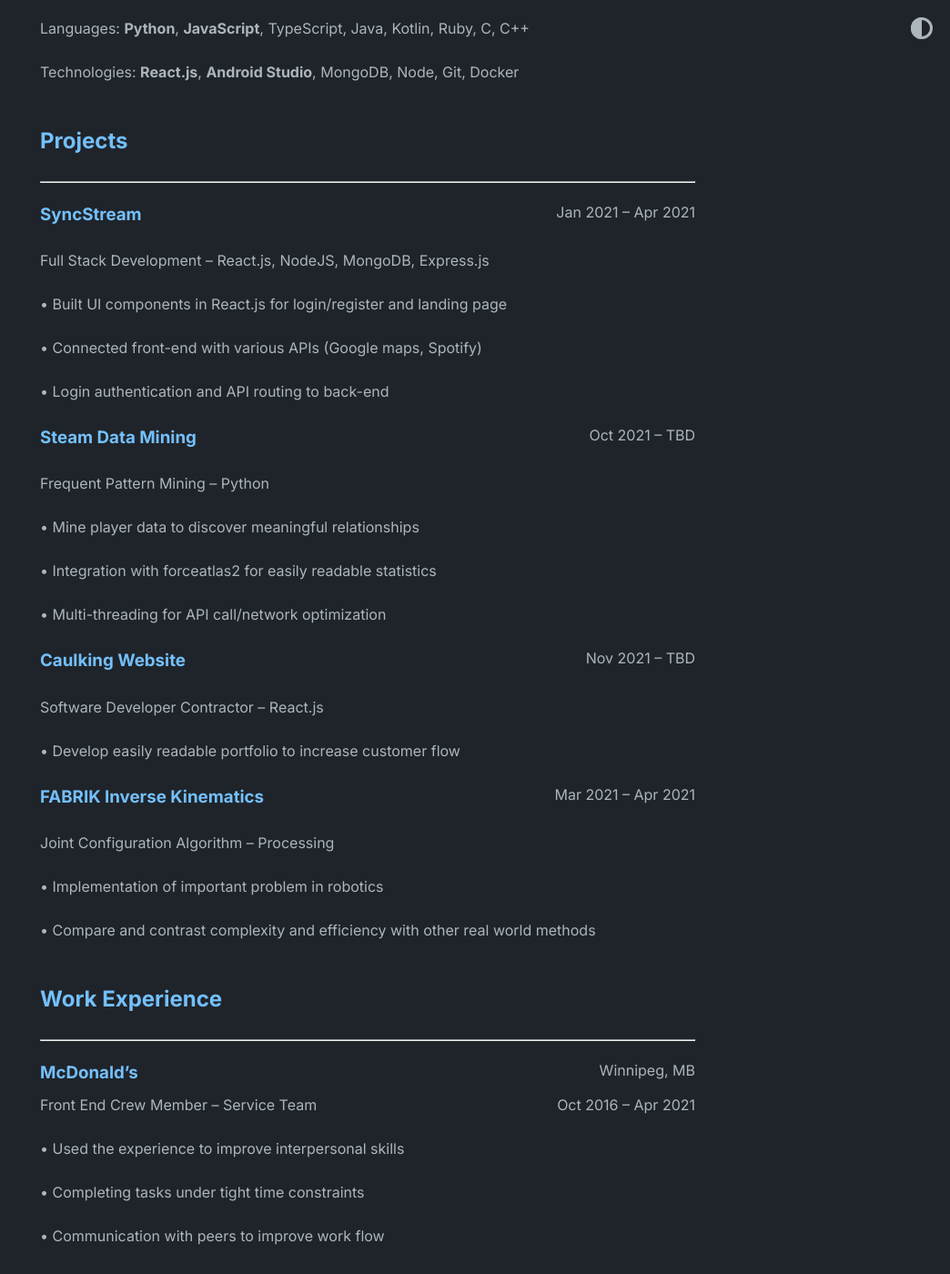
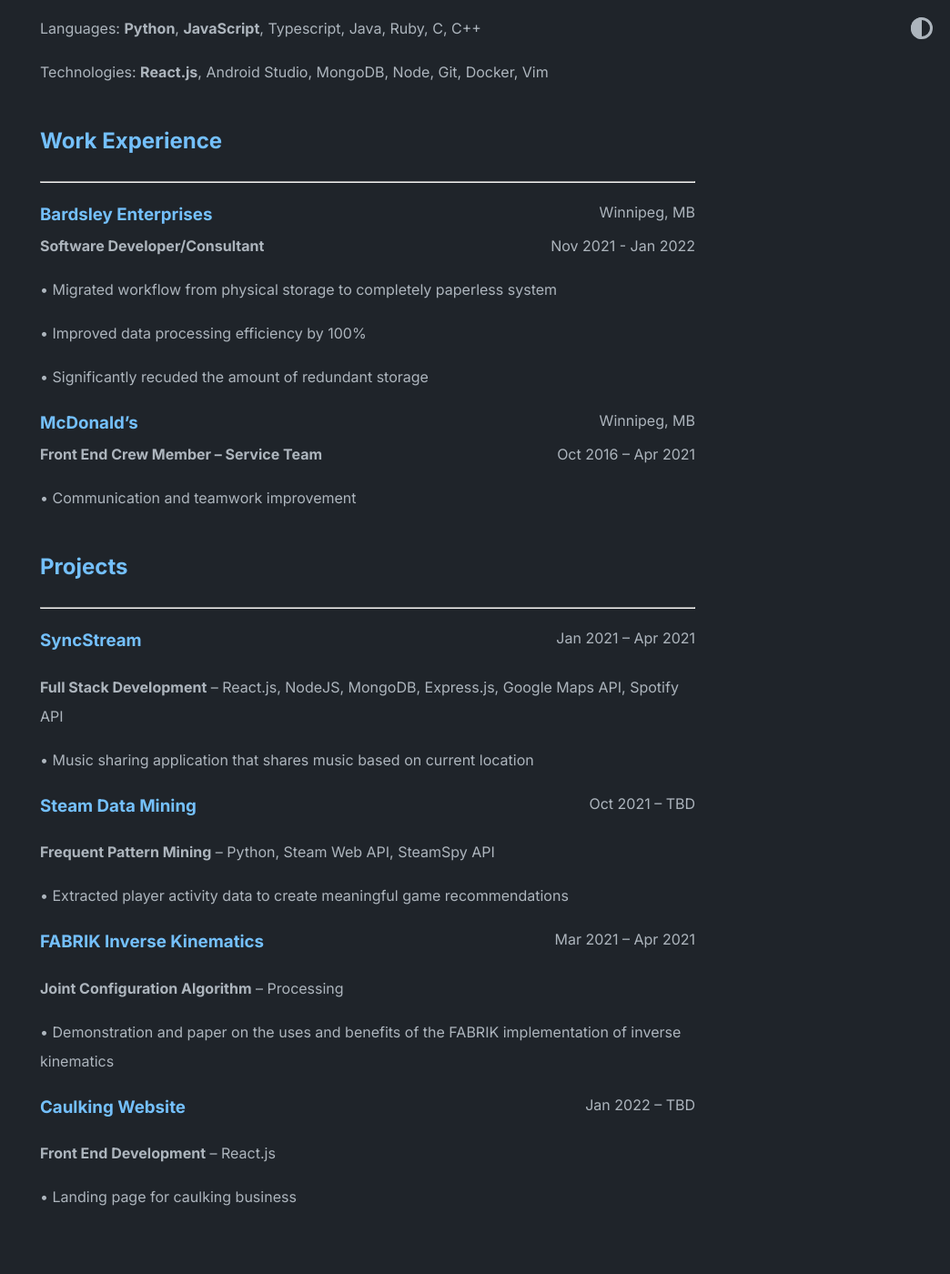
Before and after one commit to MichaelBathie/MichaelBathie.github.io, a Jekyll site: the page built from _posts/2021-10-25-resume.md, in a window 1280 px wide and 1400 px high, scrolled down 960 px. Shown: the whole window at 91% size, without its empty margins (236-1280 px from the left). Built offline with Jekyll 4.4.1, drawn with Linux system fonts in a browser that asks for light colours; some of the changed text lies outside the part shown.

Commit message:
resume update

```diff
--- a/_posts/2021-10-25-resume.md
+++ b/_posts/2021-10-25-resume.md
@@ -24,9 +24,39 @@ layout: post
 
 <hr />
 
-Languages: **Python**, **JavaScript**, TypeScript, Java, Kotlin, Ruby, C, C++
+Languages: **Python**, **JavaScript**, Typescript, Java, Ruby, C, C++
 
-Technologies: **React.js**, **Android Studio**, MongoDB, Node, Git, Docker
+Technologies: **React.js**, Android Studio, MongoDB, Node, Git, Docker, Vim
+
+## Work Experience
+
+<hr />
+
+<div>
+<h3 style="display: inline;">Bardsley Enterprises</h3>
+<div style="float: right;">Winnipeg, MB</div>
+</div>
+<div style="overflow: hidden;">
+<div style="float: left; font-weight: bold;">Software Developer/Consultant</div>
+<div style="display: inline; float: right;">Nov 2021 - Jan 2022</div>
+</div>
+
+• Migrated workflow from physical storage to completely paperless system
+
+• Improved data processing efficiency by 100%
+
+• Significantly recuded the amount of redundant storage
+
+<div>
+<h3 style="display: inline;">McDonald’s</h3>
+<div style="float: right;">Winnipeg, MB</div>
+</div>
+<div style="overflow: hidden;">
+<div style="float: left; font-weight: bold;">Front End Crew Member – Service Team</div>
+<div style="display: inline; float: right;">Oct 2016 – Apr 2021</div>
+</div>
+
+• Communication and teamwork improvement
 
 ## Projects
 
@@ -35,56 +65,27 @@ Technologies: **React.js**, **Android Studio**, MongoDB, Node, Git, Docker
 <h3 style="display: inline;">SyncStream</h3>
 <div style="float: right;">Jan 2021 – Apr 2021</div>
 
-Full Stack Development – React.js, NodeJS, MongoDB, Express.js
+**Full Stack Development** – React.js, NodeJS, MongoDB, Express.js, Google Maps API, Spotify API
 
-• Built UI components in React.js for login/register and landing page
-
-• Connected front-end with various APIs (Google maps, Spotify)
-
-• Login authentication and API routing to back-end
+• Music sharing application that shares music based on current location
 
 <h3 style="display: inline;">Steam Data Mining</h3>
 <div style="float: right;">Oct 2021 – TBD</div>
 
-Frequent Pattern Mining – Python
+**Frequent Pattern Mining** – Python, Steam Web API, SteamSpy API
 
-• Mine player data to discover meaningful relationships
-
-• Integration with forceatlas2 for easily readable statistics
-
-• Multi-threading for API call/network optimization
-
-<h3 style="display: inline;">Caulking Website</h3>
-<div style="float: right;">Nov 2021 – TBD</div>
-
-Software Developer Contractor – React.js
-
-• Develop easily readable portfolio to increase customer flow
+• Extracted player activity data to create meaningful game recommendations
 
 <h3 style="display: inline;">FABRIK Inverse Kinematics</h3>
 <div style="float: right;">Mar 2021 – Apr 2021</div>
 
-Joint Configuration Algorithm – Processing
+**Joint Configuration Algorithm** – Processing
 
-• Implementation of important problem in robotics
+• Demonstration and paper on the uses and benefits of the FABRIK implementation of inverse kinematics
 
-• Compare and contrast complexity and efficiency with other real world methods
+<h3 style="display: inline;">Caulking Website</h3>
+<div style="float: right;">Jan 2022 – TBD</div>
 
-## Work Experience
+**Front End Development** – React.js
 
-<hr />
-
-<div>
-<h3 style="display: inline;">McDonald’s</h3>
-<div style="float: right;">Winnipeg, MB</div>
-</div>
-<div style="overflow: hidden;">
-<div style="float: left;">Front End Crew Member – Service Team</div>
-<div style="display: inline; float: right;">Oct 2016 – Apr 2021</div>
-</div>
-
-• Used the experience to improve interpersonal skills
-
-• Completing tasks under tight time constraints
-
-• Communication with peers to improve work flow
+• Landing page for caulking business
```
Also changed, not shown: other parts of _posts/2021-10-25-resume.md (+1 -1 lines).
